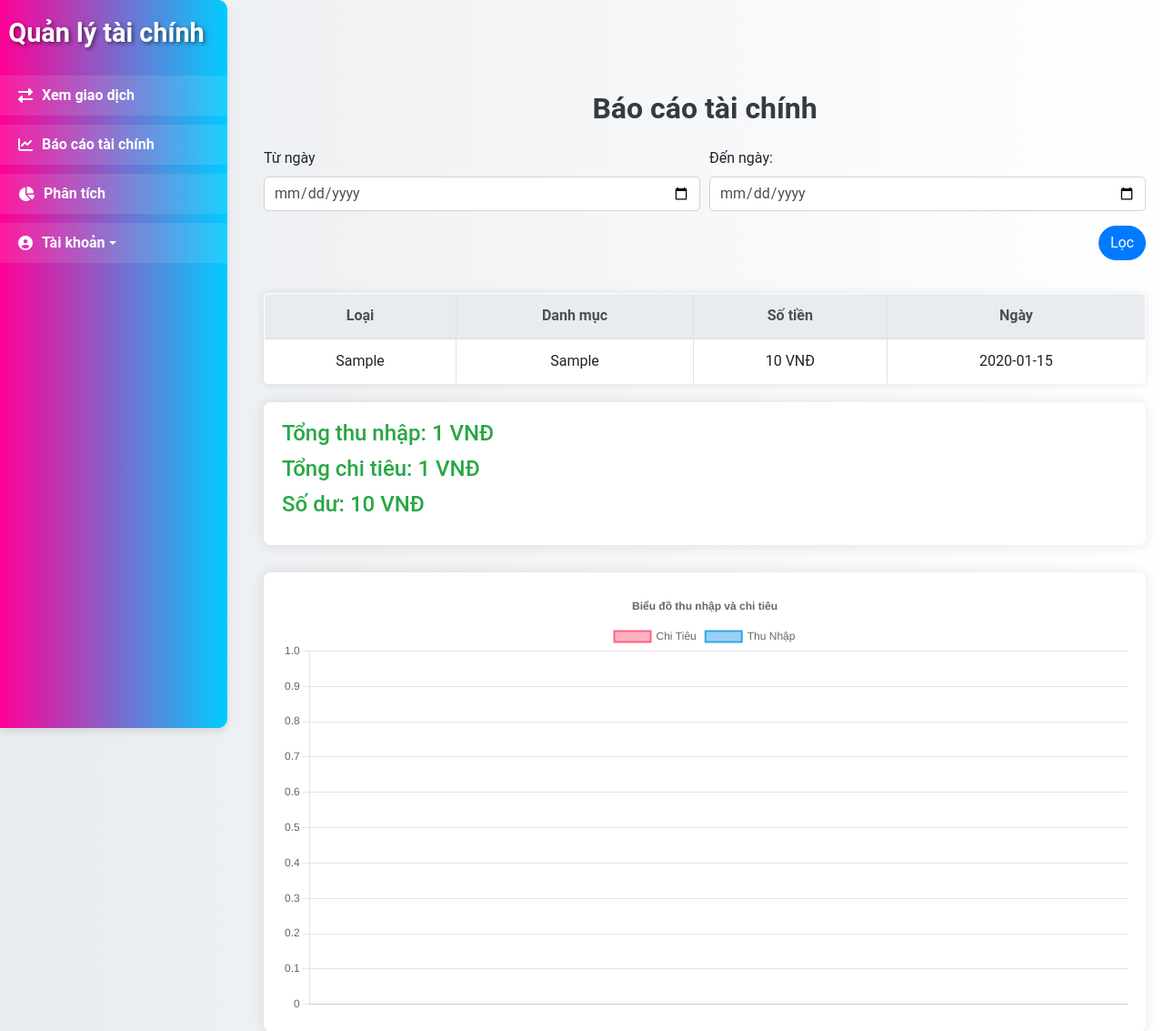
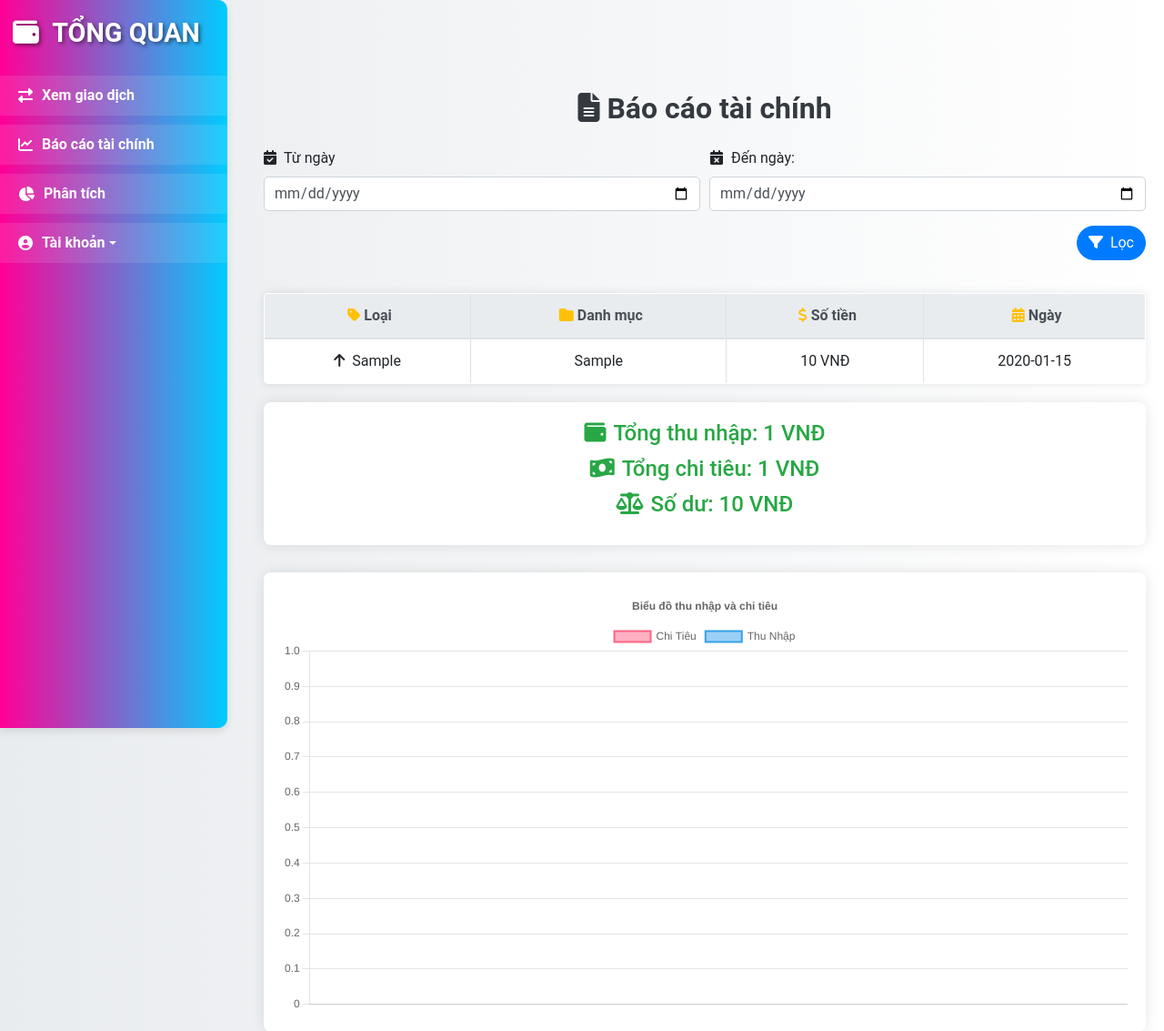
Before and after one commit to quytai0402/PythonNangCao, a Flask app: template templates/report.html in a window 1280 px wide. Shown: the top 1133 px of the page at 91% size. Run offline with Flask 3, Linux system fonts and the light colour scheme; tables that the repository leaves empty hold one stand-in row (values such as "Sample post"); the template is opened without the code that fills it: values that come from a table or form of the project are taken from there, most other values are stand-ins (such as "Sample title", 1, 10 or a date in 2020); some libraries are stand-ins or nearby versions.

Commit message:
Update report.html

```diff
--- a/templates/report.html
+++ b/templates/report.html
@@ -140,6 +140,14 @@
         .btn-primary, .btn-secondary {
             border-radius: 50px;
         }
+        /* Additional Icon Styling */
+        .btn-group .btn i {
+            margin-right: 8px;
+        }
+        .table th i {
+            margin-left: 5px;
+            color: #ffc107;
+        }
     </style>
 </head>
 <body>
@@ -150,7 +158,7 @@
     <ul class="navbar-nav">
         <li class="navbar-brand">
             <a href="/dashboard">
-                Quản lý tài chính
+                <i class="fas fa-wallet mr-2"></i> TỔNG QUAN
             </a>
         </li>
         <li class="nav-item">
@@ -186,7 +194,7 @@
 
     <!-- Content -->
     <div class="content">
-        <h2 class="text-center mb-4">Báo cáo tài chính</h2>
+        <h2 class="text-center mb-4"><i class="fas fa-file-alt mr-2"></i>Báo cáo tài chính</h2>
 
         <!-- Hiển thị thông báo -->
         {% with messages = get_flashed_messages(with_categories=true) %}
@@ -202,15 +210,15 @@
         <form method="post">
             <div class="form-row">
                 <div class="col-md-6 mb-3">
-                    <label for="start_date">Từ ngày</label>
+                    <label for="start_date"><i class="fas fa-calendar-check mr-2"></i>Từ ngày</label>
                     <input type="date" name="start_date" id="start_date" value="{{ start_date }}" class="form-control">
                 </div>
                 <div class="col-md-6 mb-3">
-                    <label for="end_date">Đến ngày:</label>
+                    <label for="end_date"><i class="fas fa-calendar-times mr-2"></i>Đến ngày:</label>
                     <input type="date" name="end_date" id="end_date" value="{{ end_date }}" class="form-control">
                 </div>
                 <div class="col-md-12 mb-3 text-right">
-                    <button type="submit" class="btn btn-primary">Lọc</button>
+                    <button type="submit" class="btn btn-primary"><i class="fas fa-filter mr-2"></i>Lọc</button>
                 </div>
             </div>
         </form>
@@ -218,16 +226,16 @@
         <table class="table table-bordered">
             <thead class="thead-light">
                 <tr>
-                    <th scope="col">Loại</th>
-                    <th scope="col">Danh mục</th>
-                    <th scope="col">Số tiền</th>
-                    <th scope="col">Ngày</th>
+                    <th scope="col"><i class="fas fa-tag"></i> Loại</th>
+                    <th scope="col"><i class="fas fa-folder"></i> Danh mục</th>
+                    <th scope="col"><i class="fas fa-dollar-sign"></i> Số tiền</th>
+                    <th scope="col"><i class="fas fa-calendar-alt"></i> Ngày</th>
                 </tr>
             </thead>
             <tbody>
                 {% for transaction in transactions %}
                 <tr>
-                    <td>{{ transaction.type }}</td>
+                    <td><i class="fas {{ 'fa-arrow-down' if transaction.type == 'Chi Tiêu' else 'fa-arrow-up' }} mr-2"></i>{{ transaction.type }}</td>
                     <td>{{ transaction.category }}</td>
                     <td>{{ transaction.amount | vnd_currency }}</td>
                     <td>{{ transaction.date.strftime('%Y-%m-%d') }}</td>
@@ -236,23 +244,23 @@
             </tbody>
         </table>
 
-        <div class="summary">
-            <h3>Tổng thu nhập: <span>{{ total_income | vnd_currency }}</span></h3>
-            <h3>Tổng chi tiêu: <span>{{ total_expense | vnd_currency }}</span></h3>
-            <h3>Số dư: <span>{{ balance | vnd_currency }}</span></h3>
+        <div class="summary text-center">
+            <h3><i class="fas fa-wallet mr-2"></i>Tổng thu nhập: <span>{{ total_income | vnd_currency }}</span></h3>
+            <h3><i class="fas fa-money-bill-wave mr-2"></i>Tổng chi tiêu: <span>{{ total_expense | vnd_currency }}</span></h3>
+            <h3><i class="fas fa-balance-scale mr-2"></i>Số dư: <span>{{ balance | vnd_currency }}</span></h3>
         </div>
 
         <!-- Form Xuất Báo Cáo -->
         {% if show_export_button %}
-        <form method="GET" action="{{ url_for('export_report') }}" id="export-form">
+        <form method="GET" action="{{ url_for('export_report') }}" id="export-form" class="text-center mt-4">
             <input type="hidden" name="start_date" value="{{ start_date }}">
             <input type="hidden" name="end_date" value="{{ end_date }}">
-            <button type="button" id="exportButton" class="btn btn-secondary">Xuất Báo Cáo</button>
+            <button type="button" id="exportButton" class="btn btn-secondary mb-3"><i class="fas fa-file-export mr-2"></i>Xuất Báo Cáo</button>
         </form>
         {% endif %}
 
         <!-- Hiển thị thông báo tải xuống -->
-        <div id="notification"></div>
+        <div id="notification" class="text-center"></div>
 
         <!-- Canvas for Chart.js -->
         <div class="chart-container">
@@ -272,10 +280,10 @@
                             // Tải xuống tệp
                             window.location.href = response.file_url;
                             // Hiển thị thông báo
-                            $('#notification').text(response.message).css('color', 'green');
+                            $('#notification').html('<i class="fas fa-check-circle"></i> ' + response.message).css('color', 'green');
                         },
                         error: function(xhr) {
-                            $('#notification').text(xhr.responseJSON.message).css('color', 'red');
+                            $('#notification').html('<i class="fas fa-times-circle"></i> ' + xhr.responseJSON.message).css('color', 'red');
                         }
                     });
                 });
```
